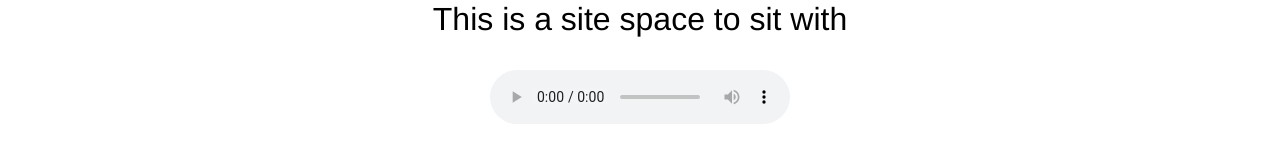
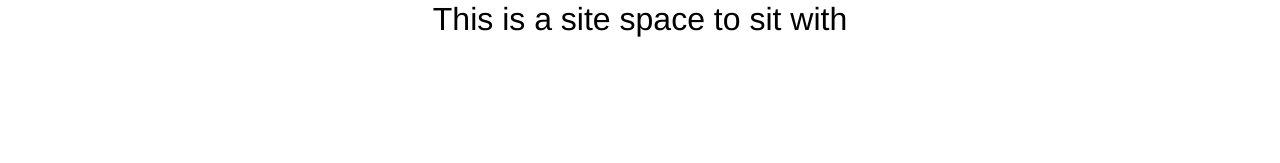
Before and after one commit to lowefehn/sitespace, a plain HTML site: page index.html in a window 1280 px wide. Shown: the part 539-702 px from the top of the page. Drawn offline with Linux system fonts and the light colour scheme.

Commit message:
Update index.html

```diff
--- a/index.html
+++ b/index.html
@@ -13,11 +13,7 @@
 <body>
 
 <p> <a href="2.html"><img src="images/orb.jpg" width="100%" height="500" alt=""></a> This is a site space to sit with </p>
-<p>
-   <audio controls>
-	   <source src=“images/20hz.mp3" type="audio/mpeg">
-</audio>
-</p>
+
 
 </body>
 </html>
```
